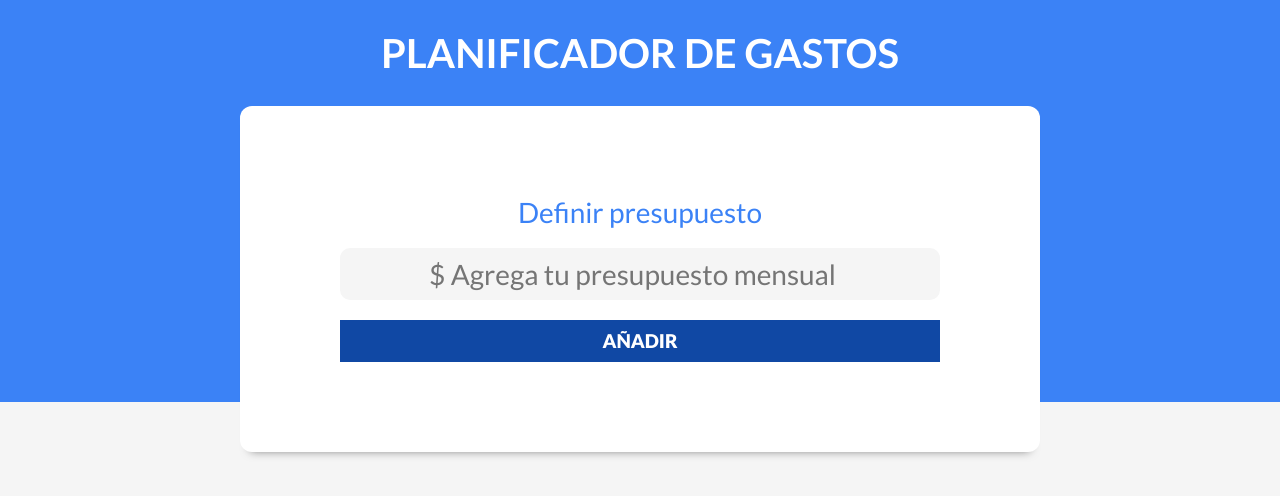
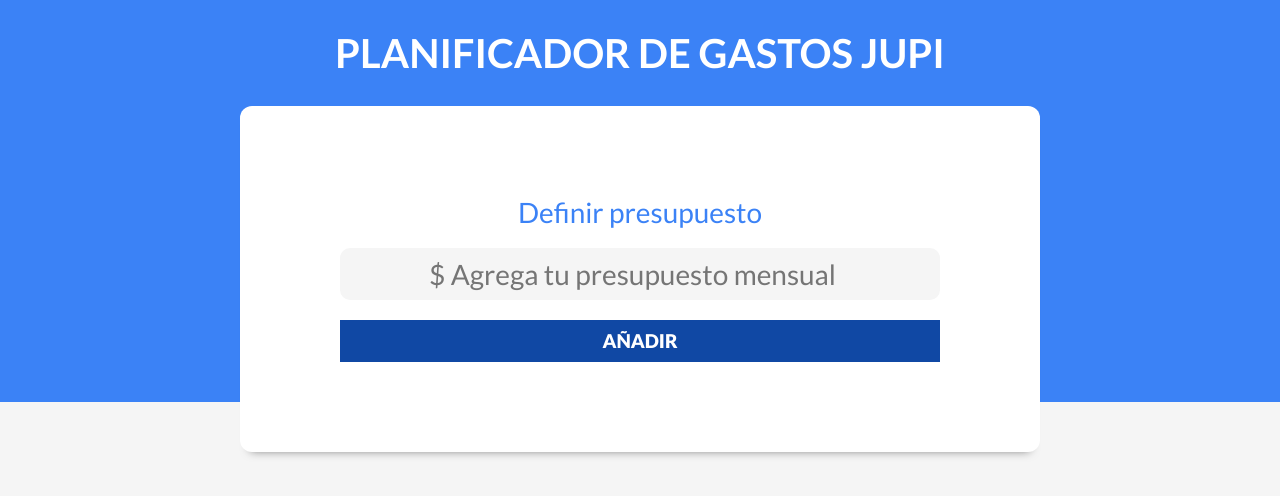
Before and after one commit to pipeswk/app-presupuesto, a React (Vite) app: page / in a window 1280 px wide. Shown: the top 496 px of the page. Built offline with nearby package versions, Linux system fonts and the light colour scheme.

Commit message:
Se cambian titulos

```diff
--- a/index.html
+++ b/index.html
@@ -4,7 +4,7 @@
     <meta charset="UTF-8" />
     <link rel="icon" type="image/svg+xml" href="/src/favicon.svg" />
     <meta name="viewport" content="width=device-width, initial-scale=1.0" />
-    <title>Control de gastos en React</title>
+    <title>Control de gastos en Jupi</title>
     <link rel="stylesheet" href="https://necolas.github.io/normalize.css/8.0.1/normalize.css">
     <link rel="preconnect" href="https://fonts.googleapis.com">
     <link rel="preconnect" href="https://fonts.gstatic.com" crossorigin>
--- a/src/Components/Header.jsx
+++ b/src/Components/Header.jsx
@@ -5,7 +5,7 @@ const Header = ( { presupuesto, setPresupuesto, validarPresupuesto, setValidarPr
   return (
     <header>
         <h1>
-            Planificador de gastos
+            Planificador de gastos Jupi
         </h1>
 
         {validarPresupuesto === true ? (
```
